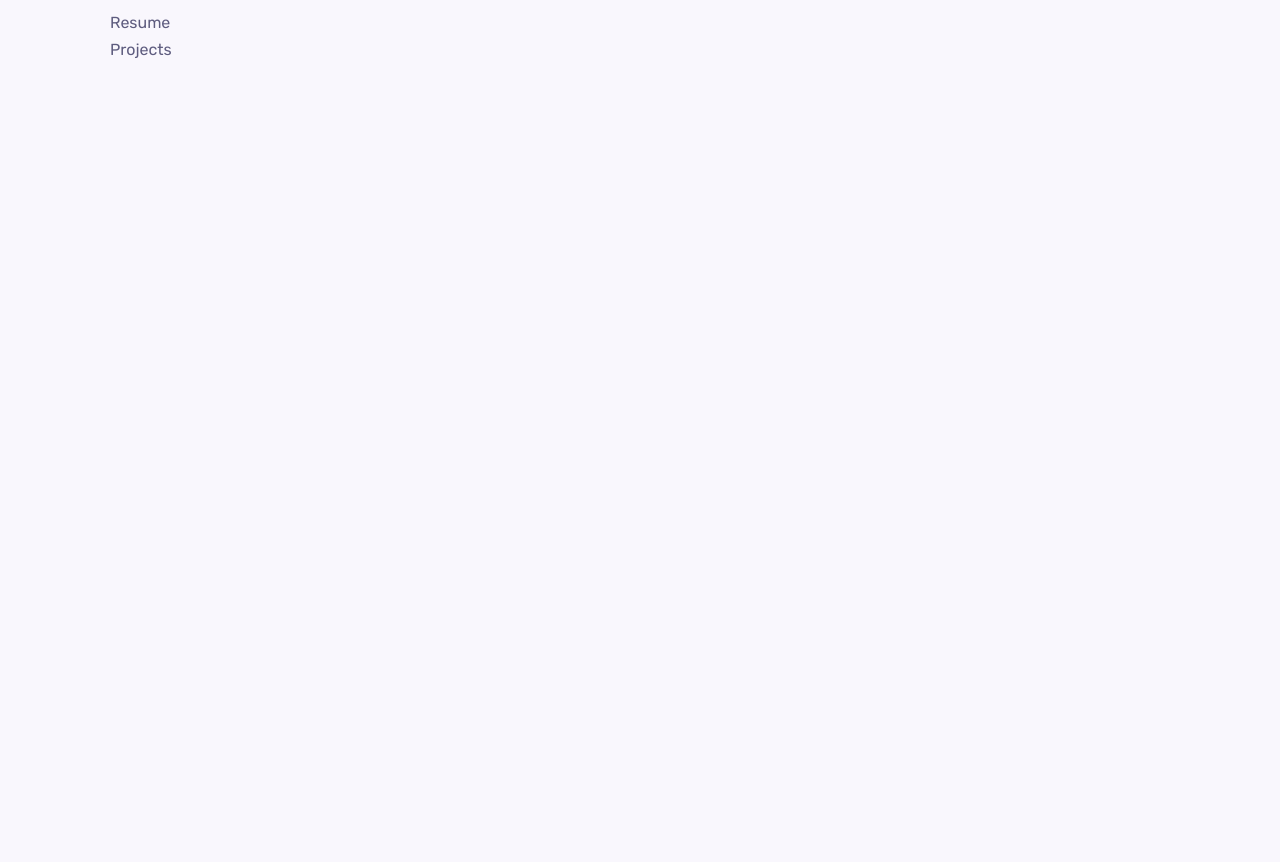
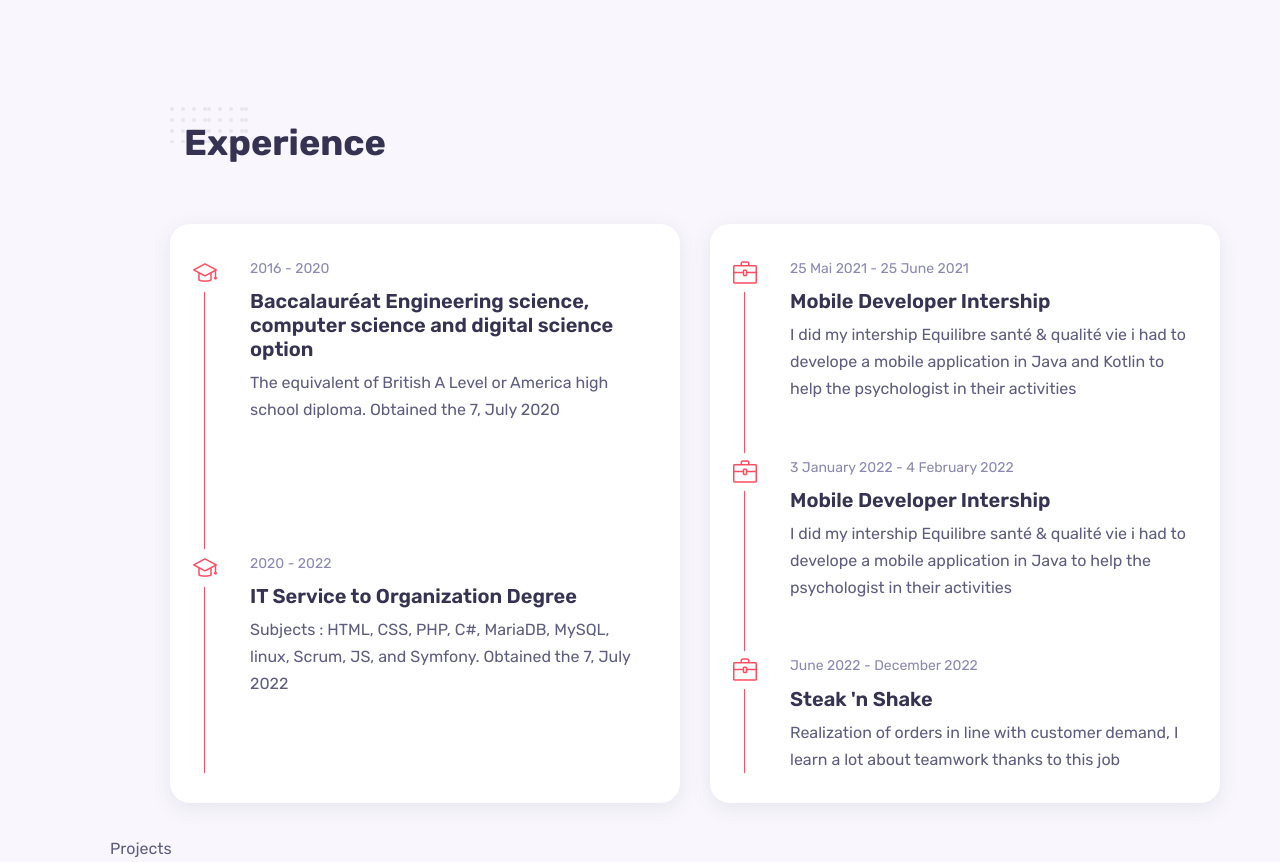
Before and after one commit to dranequentin/Portfolio, a React (Create React App) app: page / in a window 1280 px wide. Shown: the part 1460-2322 px from the top of the page. Before the commit the page ends 1523 px from the top, so only its background shows below. Built offline with nearby package versions, Linux system fonts and the light colour scheme.

Commit message:
Finished Experience

```diff
--- a/src/components/About.jsx
+++ b/src/components/About.jsx
@@ -12,7 +12,7 @@ const About = () => {
                 <img src={Image} alt="" className="about__img" />
                 <div className="about__data grid">
                     <div className="about__info">
-                        <p className="about__description">I am Quentin Drané, web developer from Paris, France. I have some experience in web site building and customization, also I am good at C# </p>
+                        <p className="about__description">I am Quentin Drané i'm 20 years old, web developer from Paris, France. I have some experience in web site building and customization, also I am good at C# </p>
                         <a href="#about" className="btn">Download CV</a>
                     </div>
                     <div className="about__skills grid">
--- a/src/components/AboutBox.jsx
+++ b/src/components/AboutBox.jsx
@@ -7,7 +7,7 @@ const  AboutBox = () => {
                 <i className="about__icon icon-fire"></i>
 
                 <div>
-                    <h3 className="about__title">15</h3>
+                    <h3 className="about__title">16</h3>
                     <span className="about__subtitle">Project completed</span>
                 </div>
             </div>
--- /dev/null
+++ b/src/components/Card.jsx
@@ -0,0 +1,14 @@
+import React from 'react'
+
+const Card =(props) =>{
+    return (
+        <div className="timeline__item">
+            <i className={props.icon}></i>
+            <span className="timeline__date">{props.year}</span>
+            <h3 className="timeline__title">{props.title}</h3>
+            <p className="timeline__text">{props.desc}</p>
+        </div>
+    )
+}
+
+export default Card
--- /dev/null
+++ b/src/components/Data.jsx
@@ -0,0 +1,52 @@
+const Data = [
+    {
+      id: 1,
+      category: "education",
+      icon: "icon-graduation",
+      year: "2016 - 2020",
+      title: "Baccalauréat Engineering science, computer science and digital science option",
+      desc: "The equivalent of British A Level or America high school diploma. Obtained the 7, July 2020",
+    },
+    {
+      id: 2,
+      category: "education",
+      icon: "icon-graduation",
+      year: "2020 - 2022",
+      title: "IT Service to Organization Degree",
+      desc: "Subjects : HTML, CSS, PHP, C#, MariaDB, MySQL, linux, Scrum, JS, and Symfony. Obtained the 7, July 2022",
+    },
+    // {
+    //   id: 3,
+    //   category: "education",
+    //   icon: "icon-graduation",
+    //   year: "2009 - 2013",
+    //   title: "Honours Degree",
+    //   desc: "Lorem ipsum dolor sit amet quo ei simul congue exerci     ad nec admodum perfecto.",
+    // },
+    {
+      id: 4,
+      category: "experience",
+      icon: "icon-briefcase",
+      year: "25 Mai 2021 - 25 June 2021",
+      title: "Mobile Developer Intership",
+      desc: "I did my intership Equilibre santé & qualité vie i had to develope a mobile application in Java and Kotlin to help the psychologist in their activities",
+    },
+    {
+        id: 5,
+        category: "experience",
+        icon: "icon-briefcase",
+        year: "3 January 2022 - 4 February 2022",
+        title: "Mobile Developer Intership",
+        desc: "I did my intership Equilibre santé & qualité vie i had to develope a mobile application in Java to help the psychologist in their activities",
+      },
+    {
+      id: 6,
+      category: "experience",
+      icon: "icon-briefcase",
+      year: "June 2022 - December 2022",
+      title: "Steak 'n Shake",
+      desc: "Realization of orders in line with customer demand, I learn a lot about teamwork thanks to this job",
+    },
+  ];
+
+export default Data
--- a/src/components/Resume.jsx
+++ b/src/components/Resume.jsx
@@ -1,11 +1,32 @@
 import React from 'react';
 import "../styles/Resume.css";
+import Data from './Data';
+import Card  from './Card';
 
 const  Resume = () => {
     return (
-        <div>
-            Resume
+       <section className="resume container section" id="resume">
+        <h2 className="section__title">Experience</h2>
+
+        <div className="resume__container grid">
+            <div className="timeline grid">
+                {Data.map((val, id) =>{
+                    if (val.category === "education"){
+                        return(<Card key={id} icon={val.icon} title={val.title} year={val.year} desc={val.desc}/>)
+                    }
+
+                })}
+            </div>
+            <div className="timeline grid">
+                {Data.map((val, index) =>{
+                    if (val.category === "experience"){
+                        return(<Card key={index} icon={val.icon} title={val.title} year={val.year} desc={val.desc}/>)
+                    }
+
+                })}
+            </div>
         </div>
+       </section>
     )
 }
 
--- a/src/styles/Resume.css
+++ b/src/styles/Resume.css
@@ -0,0 +1,51 @@
+.resume__container {
+    grid-template-columns: repeat(2,1FR);
+    column-gap: 1.875rem;
+}
+.timeline {
+    background-color: var(--container-color);
+    padding: 1.875rem;
+    border-radius: var(--border-radius);
+    position: relative;
+    box-shadow: var(--shadow);
+}
+
+.timeline__item {
+    position: relative;
+    padding-left: 3.125rem;
+    padding-bottom: 3.125rem;
+}
+
+.timeline__item:last-child{
+    padding-bottom: 0;
+}
+.timeline__item::before{
+    content: '';
+    width: 1px;
+    height: 100%;
+    background-color: var(--first-color);
+    position: absolute;
+    left: .25rem;
+    top: 0;
+}
+
+.timeline .icon-briefcase,
+.timeline .icon-graduation {
+    position: absolute;
+    left: -0.4375rem;
+    top: 0;
+    font-size: var(--h2-font-size);
+    color: var(--first-color);
+    background-color: var(--container-color);
+    padding: 0.4375rem 0;
+}
+
+.timeline__date{
+    color: #8b88b1;
+    font-size: var(--small-font-size);
+}
+
+.timeline__title {
+    font-size: var(--h3-font-size);
+    margin: 0.5rem 0;
+}
```
